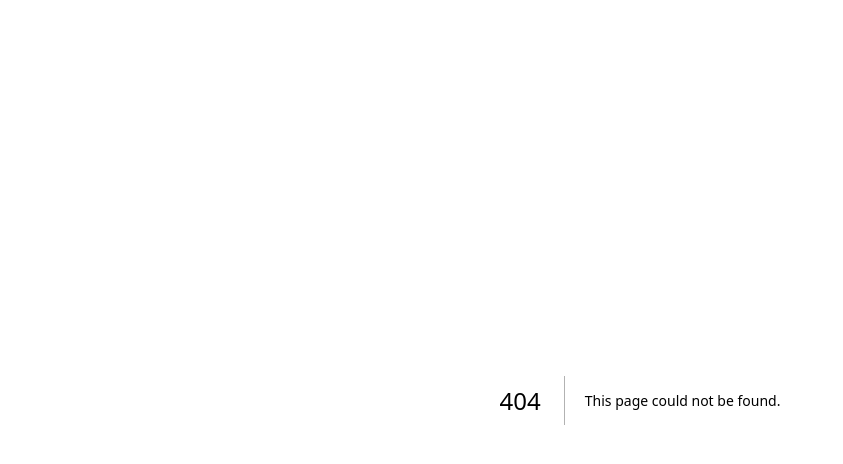
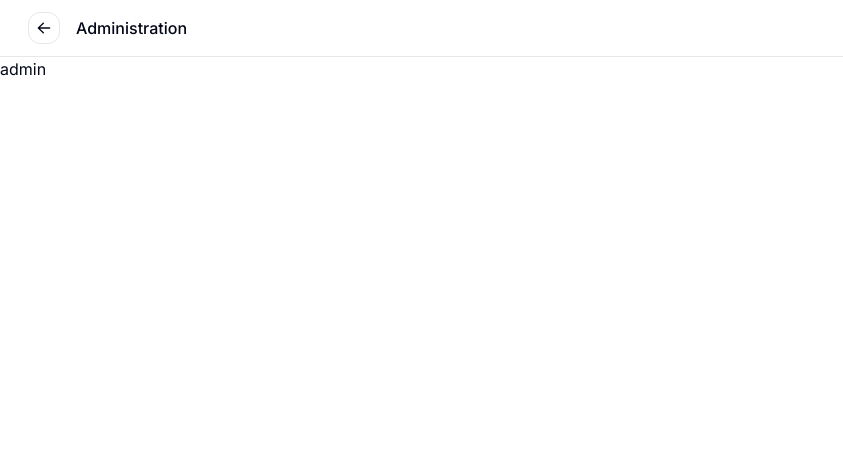
Before and after one commit to AhmedCoolProjects/nextjs-mui-template-dashboard, a Next.js app: page /administration in a window 1280 px wide. Before the commit this address had no page. Shown: the top 464 px of the page, without its empty margins (0-843 px from the left). Built offline with nearby package versions, Linux system fonts and the light colour scheme.

Commit message:
edit: updating routing for administration

```diff
--- /dev/null
+++ b/app/(admin)/administration/page.tsx
@@ -0,0 +1,14 @@
+import { Metadata } from "next";
+
+export const metadata: Metadata = {
+  title: "Administration",
+  description: ".",
+};
+
+export default function MainPage() {
+  return (
+    <div>
+      <h1>admin</h1>
+    </div>
+  );
+}
--- a/app/(admin)/settings/components/navbar.tsx
+++ b/app/(admin)/components/navbar.tsx
@@ -3,8 +3,11 @@
 import { Button } from "@/components/ui/button";
 import LeftSvg from "@/components/icons/left.svg";
 import Link from "next/link";
+import { usePathname } from "next/navigation";
+import { ADMIN_PAGES } from "../data/pages";
 
 function Navbar() {
+  const pathname = usePathname();
   return (
     <nav className="bg-white z-[9999] sticky top-0 flex px-7 py-3 flex-row items-center justify-between border-b border-gray-200">
       <div className="flex flex-row items-center space-x-4">
@@ -16,7 +19,10 @@ function Navbar() {
             <LeftSvg className="w-5" />
           </Button>
         </Link>
-        <h1 className="font-medium  !text-[#020617]">Settings</h1>
+        <h1 className="font-medium  !text-[#020617]">
+          {ADMIN_PAGES.find((page) => page.pathname === pathname)?.title ??
+            "Administration"}
+        </h1>
       </div>
     </nav>
   );
--- /dev/null
+++ b/app/(admin)/data/pages.ts
@@ -0,0 +1,12 @@
+const ADMIN_PAGES = [
+  {
+    title: "Administration",
+    pathname: "/administration",
+  },
+  {
+    title: "Settings",
+    pathname: "/administration/settings",
+  },
+];
+
+export { ADMIN_PAGES };
```
Also changed, not shown: app/(admin)/layout.tsx (renamed from app/(admin)/settings/layout.tsx).
